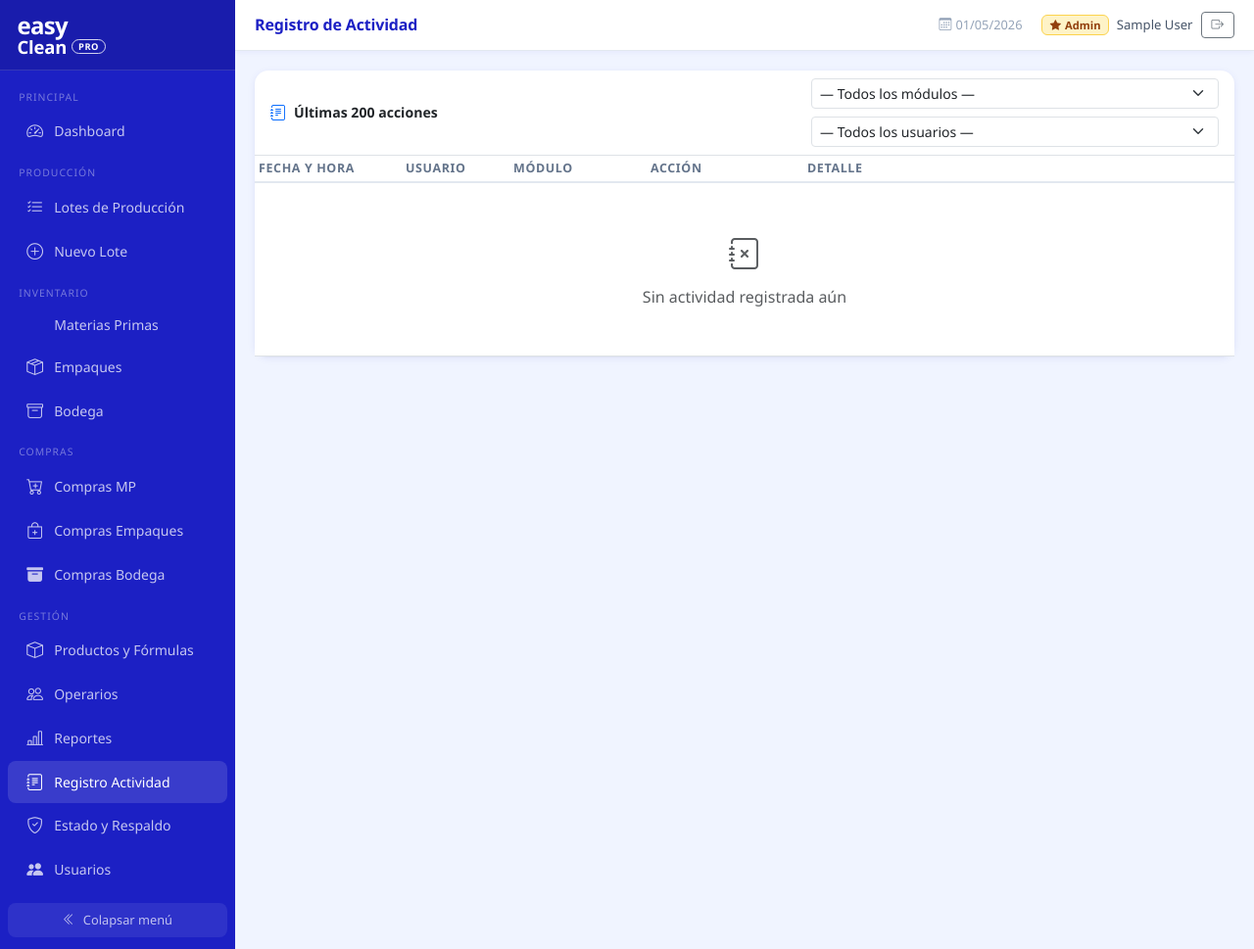
After one commit to portajorge04-hash/easyclean-inventario, a Flask app: page /admin/actividad in a window 1280 px wide. The commit adds this page. Shown: the whole page at 98% size. Run offline with Flask 3, Linux system fonts and the light colour scheme; the visitor is signed in with stand-in values (Sample User, id 1); data that the repository does not hold is empty; some libraries are stand-ins or nearby versions.

Commit message:
Agregar registro de actividad completo (log_actividad)
- Nueva tabla log_actividad en SQLite y PostgreSQL (creada automáticamente al arrancar)
- Helper registrar_log() en app.py: nunca interrumpe la operación principal
- Logs automáticos en todas las rutas de escritura: producción, compras MP/empaques/bodega,
  editar/eliminar compras, ajustes de stock, entradas/salidas bodega, operarios y usuarios
- Nueva página /admin/actividad con filtros por módulo y usuario (últimas 200 acciones)
- Link "Registro Actividad" agregado al sidebar

Co-Authored-By: Claude Sonnet 4.6 <noreply@anthropic.com>

```diff
--- a/app.py
+++ b/app.py
@@ -78,6 +78,7 @@ def admin_usuarios():
                     "INSERT INTO usuarios (username, password_hash, nombre, rol) VALUES (?,?,?,?)",
                     (username, generate_password_hash(password), nombre, rol)
                 )
+                registrar_log(db, 'Nuevo usuario', 'Usuarios', f'{username} ({rol})')
                 db.commit()
                 flash(f'Usuario "{username}" creado correctamente.', 'success')
         elif accion == 'toggle':
@@ -85,14 +86,19 @@ def admin_usuarios():
             if int(uid) == session['user_id']:
                 flash('No puedes desactivar tu propia cuenta.', 'warning')
             else:
+                u = db.execute("SELECT username, activo FROM usuarios WHERE id=?", (uid,)).fetchone()
                 db.execute("UPDATE usuarios SET activo = 1 - activo WHERE id=?", (uid,))
+                estado = 'desactivado' if u['activo'] else 'activado'
+                registrar_log(db, f'Usuario {estado}', 'Usuarios', u['username'])
                 db.commit()
                 flash('Estado del usuario actualizado.', 'info')
         elif accion == 'cambiar_password':
             uid       = request.form['usuario_id']
             nueva_pw  = request.form['nueva_password']
+            u = db.execute("SELECT username FROM usuarios WHERE id=?", (uid,)).fetchone()
             db.execute("UPDATE usuarios SET password_hash=? WHERE id=?",
                        (generate_password_hash(nueva_pw), uid))
+            registrar_log(db, 'Cambio contraseña', 'Usuarios', u['username'])
             db.commit()
             flash('Contraseña actualizada.', 'success')
         db.close()
@@ -107,6 +113,15 @@ def inject_now():
     return {'now': datetime.now(), 'session': session}
 
 # ─── Helpers ──────────────────────────────────────────────────────────────────
+
+def registrar_log(db, accion, modulo, descripcion):
+    try:
+        db.execute(
+            "INSERT INTO log_actividad (usuario, accion, modulo, descripcion) VALUES (?,?,?,?)",
+            (session.get('nombre', 'sistema'), accion, modulo, descripcion)
+        )
+    except Exception:
+        pass  # nunca interrumpir la operación principal por un fallo de log
 
 def generar_codigo_lote(producto_id, db):
     prod = db.execute("SELECT nombre, prefijo_lote FROM productos WHERE id=?", (producto_id,)).fetchone()
@@ -306,6 +321,7 @@ def produccion_nueva():
                     (int(cant), emp_id)
                 )
 
+        registrar_log(db, 'Nuevo lote', 'Producción', f'Lote {codigo} — {prod["nombre"]} × {num_lotes}')
         db.commit()
         flash(f'Lote {codigo} registrado correctamente.', 'success')
         db.close()
@@ -379,7 +395,9 @@ def ajuste_mp():
     db = get_db()
     mp_id = request.form['mp_id']
     nuevo_stock = float(request.form['nuevo_stock'])
+    mp = db.execute("SELECT nombre FROM materias_primas WHERE id=?", (mp_id,)).fetchone()
     db.execute("UPDATE materias_primas SET stock_actual=? WHERE id=?", (nuevo_stock, mp_id))
+    registrar_log(db, 'Ajuste stock', 'Inventario MP', f'{mp["nombre"]} → {nuevo_stock}')
     db.commit()
     flash('Stock actualizado.', 'success')
     db.close()
@@ -394,6 +412,7 @@ def nueva_mp():
     stock_minimo = float(request.form.get('stock_minimo', 5))
     db.execute("INSERT INTO materias_primas (nombre, unidad, stock_minimo) VALUES (?,?,?)",
                (nombre, unidad, stock_minimo))
+    registrar_log(db, 'Nueva MP', 'Inventario MP', f'{nombre} ({unidad})')
     db.commit()
     flash('Materia prima agregada.', 'success')
     db.close()
@@ -419,7 +438,9 @@ def ajuste_empaque():
     db = get_db()
     emp_id = request.form['emp_id']
     nuevo_stock = int(request.form['nuevo_stock'])
+    emp = db.execute("SELECT nombre FROM tipos_empaque WHERE id=?", (emp_id,)).fetchone()
     db.execute("UPDATE tipos_empaque SET stock_actual=? WHERE id=?", (nuevo_stock, emp_id))
+    registrar_log(db, 'Ajuste stock', 'Empaques', f'{emp["nombre"]} → {nuevo_stock}')
     db.commit()
     flash('Stock de empaque actualizado.', 'success')
     db.close()
@@ -434,6 +455,7 @@ def nuevo_empaque():
     stock_minimo = int(request.form.get('stock_minimo', 100))
     db.execute("INSERT INTO tipos_empaque (nombre, producto_id, stock_minimo) VALUES (?,?,?)",
                (nombre, producto_id, stock_minimo))
+    registrar_log(db, 'Nuevo empaque', 'Empaques', nombre)
     db.commit()
     flash('Empaque agregado.', 'success')
     db.close()
@@ -467,6 +489,8 @@ def compras_mp():
 
         db.execute("UPDATE materias_primas SET stock_actual = stock_actual + ? WHERE id=?",
                    (cantidad, mp_id))
+        mp_nombre = db.execute("SELECT nombre FROM materias_primas WHERE id=?", (mp_id,)).fetchone()['nombre']
+        registrar_log(db, 'Nueva compra', 'Compras MP', f'{mp_nombre} — {cantidad} {unidad} — {fecha}')
         db.commit()
         flash('Compra registrada y stock actualizado.', 'success')
         db.close()
@@ -509,6 +533,8 @@ def compras_empaques():
 
         db.execute("UPDATE tipos_empaque SET stock_actual = stock_actual + ? WHERE id=?",
                    (cantidad, emp_id))
+        emp_nombre = db.execute("SELECT nombre FROM tipos_empaque WHERE id=?", (emp_id,)).fetchone()['nombre']
+        registrar_log(db, 'Nueva compra', 'Compras Empaques', f'{emp_nombre} — {cantidad} uds — {fecha}')
         db.commit()
         flash('Compra de empaque registrada.', 'success')
         db.close()
@@ -540,12 +566,17 @@ def operarios():
             return redirect(url_for('operarios'))
         accion = request.form.get('accion')
         if accion == 'nuevo':
+            nombre_op = request.form['nombre']
             db.execute("INSERT INTO operarios (nombre, cedula, cargo) VALUES (?,?,?)",
-                       (request.form['nombre'], request.form.get('cedula', ''), request.form.get('cargo', 'Operario')))
+                       (nombre_op, request.form.get('cedula', ''), request.form.get('cargo', 'Operario')))
+            registrar_log(db, 'Nuevo operario', 'Operarios', nombre_op)
             flash('Operario agregado.', 'success')
         elif accion == 'toggle':
             op_id = request.form['operario_id']
+            op = db.execute("SELECT nombre, activo FROM operarios WHERE id=?", (op_id,)).fetchone()
             db.execute("UPDATE operarios SET activo = 1 - activo WHERE id=?", (op_id,))
+            estado = 'desactivado' if op['activo'] else 'activado'
+            registrar_log(db, f'Operario {estado}', 'Operarios', op['nombre'])
             flash('Estado del operario actualizado.', 'info')
         db.commit()
         db.close()
@@ -782,8 +813,9 @@ def bodega_entrada():
           request.form.get('responsable', ''),
           request.form.get('observaciones', '')))
     db.execute("UPDATE articulos_bodega SET stock_actual = stock_actual + ? WHERE id=?", (cantidad, art_id))
+    art = db.execute("SELECT nombre FROM articulos_bodega WHERE id=?", (art_id,)).fetchone()
+    registrar_log(db, 'Entrada bodega', 'Bodega', f'+{cantidad} {art["nombre"]}')
     db.commit()
-    art = db.execute("SELECT nombre FROM articulos_bodega WHERE id=?", (art_id,)).fetchone()
     flash(f'Entrada registrada: +{cantidad} {art["nombre"]}.', 'success')
     db.close()
     return redirect(url_for('bodega'))
@@ -810,6 +842,7 @@ def bodega_salida():
           request.form.get('responsable', ''),
           request.form.get('observaciones', '')))
     db.execute("UPDATE articulos_bodega SET stock_actual = stock_actual - ? WHERE id=?", (cantidad, art_id))
+    registrar_log(db, 'Salida bodega', 'Bodega', f'-{cantidad} {art["nombre"]}')
     db.commit()
     flash(f'Salida registrada: -{cantidad} {art["nombre"]}.', 'success')
     db.close()
@@ -821,7 +854,9 @@ def bodega_ajuste():
     db = get_db()
     art_id = int(request.form['articulo_id'])
     nuevo  = int(request.form['nuevo_stock'])
+    art_n = db.execute("SELECT nombre FROM articulos_bodega WHERE id=?", (art_id,)).fetchone()['nombre']
     db.execute("UPDATE articulos_bodega SET stock_actual=? WHERE id=?", (nuevo, art_id))
+    registrar_log(db, 'Ajuste bodega', 'Bodega', f'{art_n} → {nuevo}')
     db.commit()
     flash('Stock ajustado correctamente.', 'info')
     db.close()
@@ -862,6 +897,8 @@ def compras_bodega():
                    (cantidad, art_id))
         db.commit()
         art = db.execute("SELECT nombre FROM articulos_bodega WHERE id=?", (art_id,)).fetchone()
+        registrar_log(db, 'Nueva compra', 'Compras Bodega', f'{art["nombre"]} — {cantidad} uds — {fecha}')
+        db.commit()
         flash(f'Compra registrada: +{cantidad} {art["nombre"]}.', 'success')
         db.close()
         return redirect(url_for('compras_bodega'))
@@ -889,7 +926,9 @@ def eliminar_compra_mp(cid):
     if c:
         db.execute("UPDATE materias_primas SET stock_actual = stock_actual - ? WHERE id=?",
                    (c['cantidad'], c['materia_prima_id']))
+        mp_n = db.execute("SELECT nombre FROM materias_primas WHERE id=?", (c['materia_prima_id'],)).fetchone()['nombre']
         db.execute("DELETE FROM compras_mp WHERE id=?", (cid,))
+        registrar_log(db, 'Eliminar compra', 'Compras MP', f'{mp_n} — {c["cantidad"]} {c["unidad"]} — {c["fecha"]}')
         db.commit()
         flash(f'Compra eliminada. Stock revertido en {c["cantidad"]} {c["unidad"]}.', 'info')
     db.close()
@@ -919,6 +958,8 @@ def editar_compra_mp(cid):
         if diferencia != 0:
             db.execute("UPDATE materias_primas SET stock_actual = stock_actual + ? WHERE id=?",
                        (diferencia, c['materia_prima_id']))
+        mp_n = db.execute("SELECT nombre FROM materias_primas WHERE id=?", (c['materia_prima_id'],)).fetchone()['nombre']
+        registrar_log(db, 'Editar compra', 'Compras MP', f'{mp_n} — cantidad: {c["cantidad"]}→{nueva_cant}')
         db.commit()
         flash('Compra de MP actualizada. Stock ajustado.', 'success')
     db.close()
@@ -932,7 +973,9 @@ def eliminar_compra_empaque(cid):
     if c:
         db.execute("UPDATE tipos_empaque SET stock_actual = stock_actual - ? WHERE id=?",
                    (c['cantidad'], c['tipo_empaque_id']))
+        emp_n = db.execute("SELECT nombre FROM tipos_empaque WHERE id=?", (c['tipo_empaque_id'],)).fetchone()['nombre']
         db.execute("DELETE FROM compras_empaque WHERE id=?", (cid,))
+        registrar_log(db, 'Eliminar compra', 'Compras Empaques', f'{emp_n} — {c["cantidad"]} uds — {c["fecha"]}')
         db.commit()
         flash(f'Compra eliminada. Stock de empaque revertido en {c["cantidad"]} uds.', 'info')
     db.close()
@@ -962,6 +1005,8 @@ def editar_compra_empaque(cid):
         if diferencia != 0:
             db.execute("UPDATE tipos_empaque SET stock_actual = stock_actual + ? WHERE id=?",
                        (diferencia, c['tipo_empaque_id']))
+        emp_n = db.execute("SELECT nombre FROM tipos_empaque WHERE id=?", (c['tipo_empaque_id'],)).fetchone()['nombre']
+        registrar_log(db, 'Editar compra', 'Compras Empaques', f'{emp_n} — cantidad: {c["cantidad"]}→{nueva_cant}')
         db.commit()
         flash('Compra de empaque actualizada. Stock ajustado.', 'success')
     db.close()
@@ -980,7 +1025,9 @@ def eliminar_compra_bodega(cid):
             VALUES (?,?,?,?,?,?)
         """, (c['articulo_id'], 'Anulación', c['cantidad'],
               date.today().isoformat(), 'Anulación de compra', session.get('nombre', '')))
+        art_n = db.execute("SELECT nombre FROM articulos_bodega WHERE id=?", (c['articulo_id'],)).fetchone()['nombre']
         db.execute("DELETE FROM compras_bodega WHERE id=?", (cid,))
+        registrar_log(db, 'Eliminar compra', 'Compras Bodega', f'{art_n} — {c["cantidad"]} uds — {c["fecha"]}')
         db.commit()
         flash(f'Compra eliminada. Stock revertido en {c["cantidad"]} uds.', 'info')
     db.close()
@@ -1010,10 +1057,34 @@ def editar_compra_bodega(cid):
         if diferencia != 0:
             db.execute("UPDATE articulos_bodega SET stock_actual = stock_actual + ? WHERE id=?",
                        (diferencia, c['articulo_id']))
+        art_n = db.execute("SELECT nombre FROM articulos_bodega WHERE id=?", (c['articulo_id'],)).fetchone()['nombre']
+        registrar_log(db, 'Editar compra', 'Compras Bodega', f'{art_n} — cantidad: {c["cantidad"]}→{nueva_cant}')
         db.commit()
         flash('Compra de bodega actualizada. Stock ajustado.', 'success')
     db.close()
     return redirect(url_for('compras_bodega'))
+
+# ─── Registro de Actividad ────────────────────────────────────────────────────
+
+@app.route('/admin/actividad')
+def admin_actividad():
+    db = get_db()
+    modulo = request.args.get('modulo', '')
+    usuario = request.args.get('usuario', '')
+    q = "SELECT * FROM log_actividad WHERE 1=1"
+    params = []
+    if modulo:
+        q += " AND modulo=?"; params.append(modulo)
+    if usuario:
+        q += " AND usuario=?"; params.append(usuario)
+    q += " ORDER BY id DESC LIMIT 200"
+    logs = db.execute(q, params).fetchall()
+    modulos = db.execute("SELECT DISTINCT modulo FROM log_actividad ORDER BY modulo").fetchall()
+    usuarios = db.execute("SELECT DISTINCT usuario FROM log_actividad ORDER BY usuario").fetchall()
+    db.close()
+    return render_template('admin_actividad.html', logs=logs,
+                           modulos=modulos, usuarios=usuarios,
+                           filtro_modulo=modulo, filtro_usuario=usuario)
 
 # ─── Admin / Respaldo ─────────────────────────────────────────────────────────
 
--- /dev/null
+++ b/templates/admin_actividad.html
@@ -0,0 +1,107 @@
+{% extends 'base.html' %}
+{% block title %}Registro de Actividad{% endblock %}
+{% block page_title %}Registro de Actividad{% endblock %}
+
+{% block content %}
+<div class="card">
+  <div class="card-body p-0">
+
+    <!-- Filtros -->
+    <div class="px-3 py-2 border-bottom d-flex flex-wrap align-items-center gap-2">
+      <i class="bi bi-journal-text text-primary"></i>
+      <span class="fw-semibold me-2" style="font-size:.88rem">Últimas 200 acciones</span>
+      <form method="GET" class="d-flex gap-2 ms-auto flex-wrap">
+        <select name="modulo" class="form-select form-select-sm" style="min-width:160px" onchange="this.form.submit()">
+          <option value="">— Todos los módulos —</option>
+          {% for m in modulos %}
+          <option value="{{ m['modulo'] }}" {% if filtro_modulo == m['modulo'] %}selected{% endif %}>{{ m['modulo'] }}</option>
+          {% endfor %}
+        </select>
+        <select name="usuario" class="form-select form-select-sm" style="min-width:140px" onchange="this.form.submit()">
+          <option value="">— Todos los usuarios —</option>
+          {% for u in usuarios %}
+          <option value="{{ u['usuario'] }}" {% if filtro_usuario == u['usuario'] %}selected{% endif %}>{{ u['usuario'] }}</option>
+          {% endfor %}
+        </select>
+        {% if filtro_modulo or filtro_usuario %}
+        <a href="/admin/actividad" class="btn btn-sm btn-outline-secondary">
+          <i class="bi bi-x-circle me-1"></i>Limpiar
+        </a>
+        {% endif %}
+      </form>
+    </div>
+
+    <!-- Tabla -->
+    <div class="table-responsive">
+      <table class="table table-sm table-hover mb-0">
+        <thead>
+          <tr>
+            <th style="width:150px">Fecha y hora</th>
+            <th style="width:110px">Usuario</th>
+            <th style="width:140px">Módulo</th>
+            <th style="width:160px">Acción</th>
+            <th>Detalle</th>
+          </tr>
+        </thead>
+        <tbody>
+          {% for log in logs %}
+          <tr>
+            <td style="font-size:.78rem;white-space:nowrap" class="text-muted">
+              {{ log['fecha_hora'][:19] if log['fecha_hora'] else '—' }}
+            </td>
+            <td>
+              <span class="badge bg-light text-dark border" style="font-size:.72rem">
+                <i class="bi bi-person me-1"></i>{{ log['usuario'] or '—' }}
+              </span>
+            </td>
+            <td>
+              {% set modulo = log['modulo'] %}
+              {% if 'Producción' in modulo %}
+                <span class="badge" style="background:#e0f2fe;color:#0369a1;font-size:.72rem">{{ modulo }}</span>
+              {% elif 'Compras' in modulo %}
+                <span class="badge" style="background:#f0fdf4;color:#15803d;font-size:.72rem">{{ modulo }}</span>
+              {% elif 'Bodega' in modulo %}
+                <span class="badge" style="background:#fefce8;color:#a16207;font-size:.72rem">{{ modulo }}</span>
+              {% elif 'Inventario' in modulo or 'Empaques' in modulo %}
+                <span class="badge" style="background:#faf5ff;color:#7c3aed;font-size:.72rem">{{ modulo }}</span>
+              {% elif 'Usuarios' in modulo %}
+                <span class="badge" style="background:#fff1f2;color:#be123c;font-size:.72rem">{{ modulo }}</span>
+              {% else %}
+                <span class="badge bg-secondary" style="font-size:.72rem">{{ modulo }}</span>
+              {% endif %}
+            </td>
+            <td>
+              {% set accion = log['accion'] %}
+              {% if 'Eliminar' in accion %}
+                <span class="text-danger fw-semibold" style="font-size:.82rem">
+                  <i class="bi bi-trash me-1"></i>{{ accion }}
+                </span>
+              {% elif 'Editar' in accion %}
+                <span class="text-warning fw-semibold" style="font-size:.82rem">
+                  <i class="bi bi-pencil me-1"></i>{{ accion }}
+                </span>
+              {% elif 'Nueva' in accion or 'Nuevo' in accion %}
+                <span class="text-success fw-semibold" style="font-size:.82rem">
+                  <i class="bi bi-plus-circle me-1"></i>{{ accion }}
+                </span>
+              {% else %}
+                <span style="font-size:.82rem">{{ accion }}</span>
+              {% endif %}
+            </td>
+            <td style="font-size:.82rem" class="text-muted">{{ log['descripcion'] or '—' }}</td>
+          </tr>
+          {% else %}
+          <tr>
+            <td colspan="5" class="text-center py-5 text-muted">
+              <i class="bi bi-journal-x d-block mb-2" style="font-size:2rem"></i>
+              Sin actividad registrada aún
+            </td>
+          </tr>
+          {% endfor %}
+        </tbody>
+      </table>
+    </div>
+
+  </div>
+</div>
+{% endblock %}
--- a/templates/base.html
+++ b/templates/base.html
@@ -296,6 +296,9 @@
     <a href="/reportes" class="nav-link-item {% if '/reportes' in request.path %}active{% endif %}">
       <i class="bi bi-bar-chart-line"></i><span class="link-text">Reportes</span>
     </a>
+    <a href="/admin/actividad" class="nav-link-item {% if '/admin/actividad' in request.path %}active{% endif %}">
+      <i class="bi bi-journal-text"></i><span class="link-text">Registro Actividad</span>
+    </a>
     <a href="/admin/estado" class="nav-link-item {% if request.path == '/admin/estado' %}active{% endif %}">
       <i class="bi bi-shield-check"></i><span class="link-text">Estado y Respaldo</span>
     </a>
```
Also changed, not shown: database.py (+16 -0 lines).
